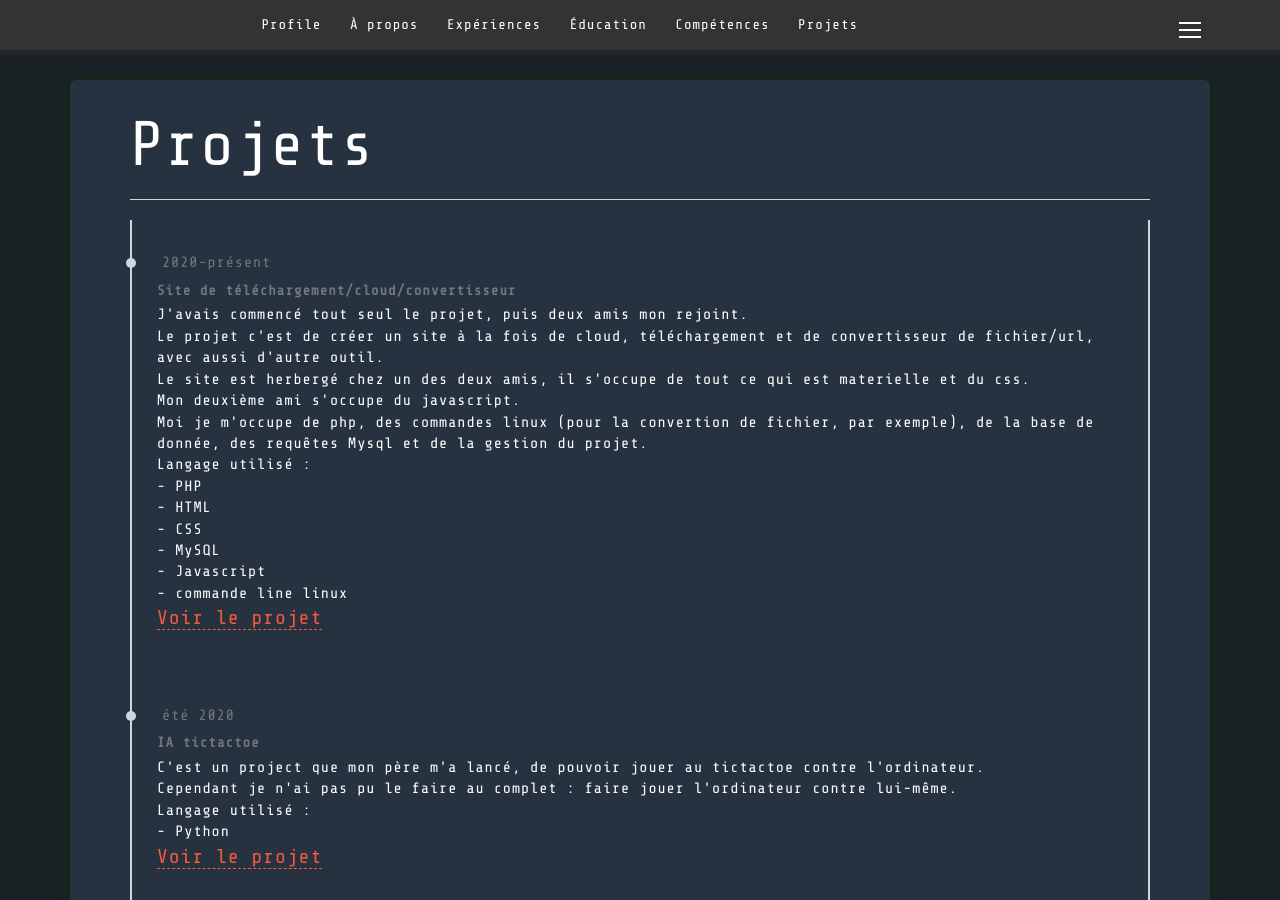
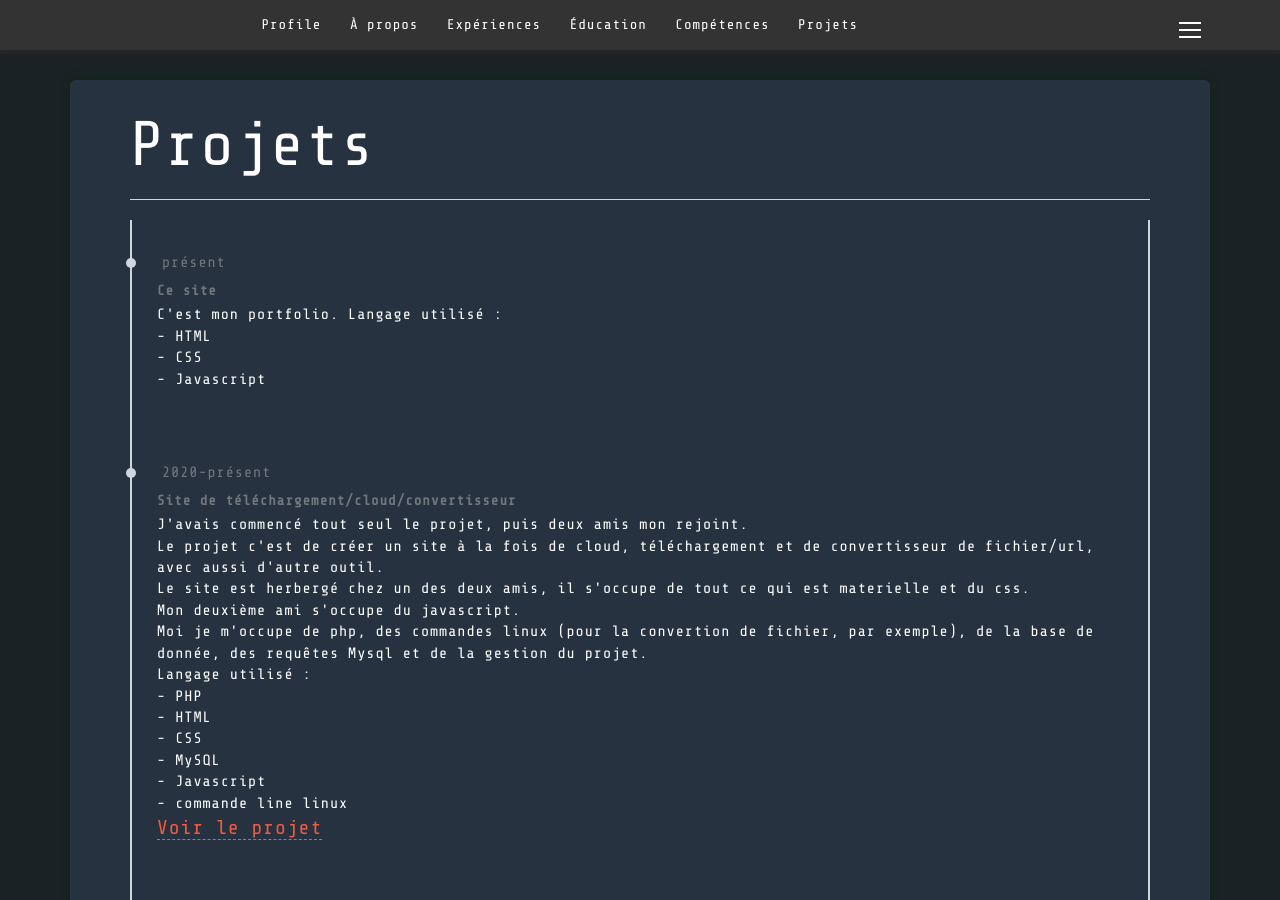
Before and after one commit to MaelC001/MaelC001.github.io, a Jekyll site: the page built from projet/index.html, in a window 1280 px wide and 900 px high. Built offline with Jekyll 4.4.1, drawn with Linux system fonts in a browser that asks for light colours; nearby versions of some CDN libraries.

Commit message:
Update index.html

```diff
--- a/projet/index.html
+++ b/projet/index.html
@@ -7,6 +7,18 @@ title: Portfolio - Projet
   <h1>Projets</h1>
   <hr class="star-bright">
   <ul>
+    <li>
+      <span id="workTitle">présent</span>
+      <div class="content">
+        <h3 id="workTitle"><strong>Ce site</strong></h3>
+        <p>C'est mon portfolio.
+          Langage utilisé :<br>
+            - HTML<br>
+            - CSS<br>
+            - Javascript<br>
+        </p>
+      </div>
+    </li>
     <li>
       <span id="workTitle">2020-présent</span>
       <div class="content">
```
